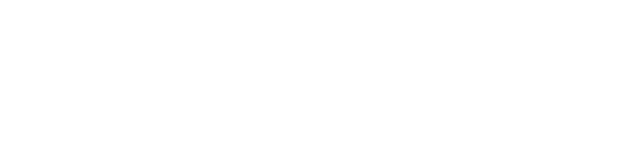
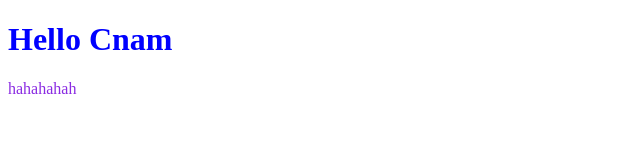
Before and after one commit to avanjar/exo-git-solo-basic, a plain HTML site: page index.html in a window 1280 px wide. Shown: the whole page, without its empty margins (0-640 px from the left). Drawn offline with Linux system fonts and the light colour scheme.

Commit message:
Revert "l'annulation de changement sur index"
This reverts commit 803d4cd250c2ac8d863dd5de031d468b6d6caf50.

```diff
--- a/index.html
+++ b/index.html
@@ -7,6 +7,8 @@
     <link rel="stylesheet" href="main.css">
 </head>
 <body>
+    <h1> Hello Cnam </h1>
+    <p>hahahahah</p>
 
 </body>
 </html>
```
